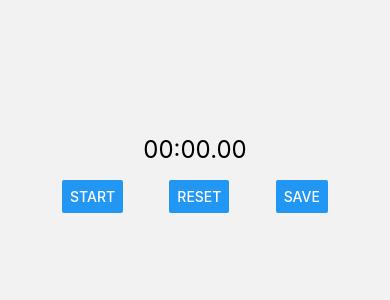
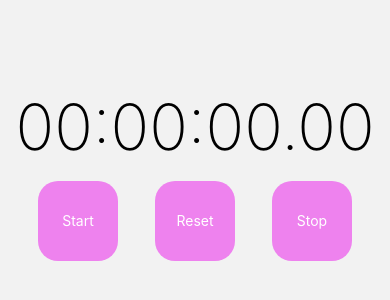
Before and after one commit to Lili0114/Vivida, a React Native app: screen /Workout in a window 390 px wide. Shown: the part 248-548 px from the top of the page. Built offline with nearby package versions, Linux system fonts and the light colour scheme.

Commit message:
Progress Bar, elrendezés, stopper

```diff
--- a/App.tsx
+++ b/App.tsx
@@ -11,6 +11,7 @@ import Welcome from './Screens/Welcome';
 import Home from './Screens/Home';
 import Account from './Screens/Account';
 import Stopwatch from './Screens/StopWatch';
+import Plans from './Screens/Plans';
 
 const Stack = createNativeStackNavigator();
 const Tab = createBottomTabNavigator();
@@ -18,7 +19,8 @@ const Tab = createBottomTabNavigator();
 function Tabs() {
   return (
     <Tab.Navigator>
-      <Tab.Screen name='FirstPage' component={Home} options={{ headerShown: false }} />
+      <Tab.Screen name='Home' component={Home} options={{ headerShown: false }} />
+      <Tab.Screen name='Plans' component={Plans} options={{headerShown: false}} />
       <Tab.Screen name='Workout' component={Stopwatch} options={{ headerShown: false }} />
       <Tab.Screen name='Profile' component={Account} options={{ headerShown: false }} />
     </Tab.Navigator>
@@ -85,8 +87,15 @@ const App = () => {
           }} />
 
         <Stack.Screen
-          name="Home"
+          name="HomePage"
           component={Tabs}
+          options={{
+            headerShown: false
+          }} />
+
+        <Stack.Screen
+          name="Plans"
+          component={Plans}
           options={{
             headerShown: false
           }} />
--- a/Screens/Home.js
+++ b/Screens/Home.js
@@ -1,41 +1,68 @@
-import { Text, StyleSheet, View } from 'react-native';
-import React, { Component } from 'react';
+import { Text, StyleSheet, View, Animated } from 'react-native';
+import React, { Component, useRef, useState } from 'react';
 import { SafeAreaView } from 'react-native-safe-area-context';
 import * as Progress from 'react-native-progress';
+import { Button, Image } from 'react-native-elements';
 
 const Home = () => {
+    const [progress, setProgress] = useState(0);
+
+    const counter = useRef(new Animated.Value(0)).current;
+    const width = counter.interpolate({
+        inputRange: [0, 100],
+        outputRange: ["0%", "100%"],
+        extrapolate: "clamp"
+      })
+
+    const handlePress = () => {
+      setProgress((prevProgress) => prevProgress + 0.1);
+    };
 
     return (
-        <View>
+        <SafeAreaView style={styles.container}>
             <View style={styles.topContainer}>
-                <Text style={[styles.header, styles.boldText]}>Kezdőoldal</Text>
+                <Text style={[styles.header, styles.boldText]}>Home</Text>
             </View>
 
             <View style={styles.progressContainer}>
-                <Text style={styles.regularText}>Tekintsd meg, hogy hogyan teljesítesz:</Text>
-                <Progress.Bar style={styles.progressBar} />
+                <Text style={styles.regularText}>Take a look at how much progress you've made:</Text>
+                <View style={styles.progressBar}>
+                    <Animated.View style={{ ...StyleSheet.absoluteFill, borderRadius: 10, backgroundColor: "violet", width: "70%" }}/>
+                </View>
             </View>
 
             <View style={styles.iconsContainer}>
                 <View style={styles.icons}>
-                    <Text style={styles.iconText}>Kategóriák</Text>
+                    <Image
+                        source={require('../assets/images/triangle.png')}
+                        style={styles.categoryCardImageInCaseOfLongText}/>
+                    <Text style={styles.iconText}>Daily {"\n"}measurements</Text>
                 </View>
                 <View style={styles.icons}>
-                    <Text style={styles.iconText}>Ranglista</Text>
+                    <Image
+                        source={require('../assets/images/triangle.png')}
+                        style={styles.categoryCardImage}/>
+                    <Text style={styles.iconText}>Statistics</Text>
                 </View>
                 <View style={styles.icons}>
-                    <Text style={styles.iconText}>Ingyenes kurzusok</Text>
-                </View>
-                <View style={styles.icons}>
-                    <Text style={styles.iconText}>Egyéb</Text>
+                    <Image
+                        source={require('../assets/images/triangle.png')}
+                        style={styles.categoryCardImage}/>
+                    <Text style={styles.iconText}>Other</Text>
                 </View>
             </View>
 
             <View style={styles.quizContainer}>
-                <Text style={[styles.header, styles.boldText]}>Ajánlott kvízek</Text>
-                <Text style={styles.regularText}>Próbáld ki magad az alábbi kvízek egyikében!</Text>
+                <Text style={[styles.header, styles.boldText]}>Recommended tasks</Text>
+                <Text style={styles.regularText}>Do your daily tasks to earn rewards and badges!</Text>
             </View>
-            </View>
+        {/*<View>
+          <Progress.Bar progress={progress} width={200} height={20} />
+          <Button onPress={handlePress} title="Increase progress" />
+          <Text>Progress: {(progress * 100).toFixed(0)}%</Text>
+        </View>*/}
+        </SafeAreaView>
+
     )
 }
 
@@ -43,7 +70,7 @@ const styles = StyleSheet.create({
     container: {
         flex: 1,
         flexDirection: 'column',
-        backgroundColor: '#F5F5F5'
+        backgroundColor: '#EEB1EE',
     },
 
     topContainer: {
@@ -64,7 +91,8 @@ const styles = StyleSheet.create({
     },
 
     boldText: {
-        fontWeight: 'bold'
+        fontWeight: 'bold',
+        color: "#FFFFFF",
     },
 
     header: {
@@ -90,7 +118,7 @@ const styles = StyleSheet.create({
         flexWrap: 'wrap',
         alignContent: 'center',
         justifyContent: 'center',
-        marginVertical: 10
+        marginVertical: 10,
     },
 
     icons: {
@@ -107,7 +135,7 @@ const styles = StyleSheet.create({
     iconText: {
         textAlign: 'center',
         alignContent: 'center',
-        fontSize: 12
+        fontSize: 10
     },
 
     categoryCardImage: {
--- a/Screens/Login.js
+++ b/Screens/Login.js
@@ -61,7 +61,7 @@ const Login = ({navigation}) => {
 
       <View style={styles.buttonContainer}>
         <TouchableOpacity>
-          <Pressable style={styles.loginButton} onPress={() => navigation.navigate('Home')} /*onPress={signIn}*/>
+          <Pressable style={styles.loginButton} onPress={() => navigation.navigate('HomePage')} /*onPress={signIn}*/>
             <Text style={styles.loginButtonText}>BEJELENTKEZÉS</Text>
           </Pressable>
         </TouchableOpacity>
--- /dev/null
+++ b/Screens/Plans.js
@@ -0,0 +1,118 @@
+import { Text, StyleSheet, View } from 'react-native';
+import React, { Component } from 'react';
+import { SafeAreaView } from 'react-native-safe-area-context';
+
+const Plans = () => {
+
+    return (
+        <SafeAreaView style={styles.container}>
+            <View style={styles.topContainer}>
+                <Text style={[styles.header, styles.boldText]}>Plans</Text>
+                <Text style={styles.regularText}>Choose a plan or create your own</Text>
+            </View>
+        </SafeAreaView>
+    )
+}
+
+const styles = StyleSheet.create({
+    container: {
+        flex: 1,
+        flexDirection: 'column',
+        backgroundColor: '#DDC0FA',
+    },
+
+    topContainer: {
+        //flex: 1,
+        marginVertical: 15,
+        flexDirection: 'column',
+    },
+
+    progressContainer: {
+        flex: 1,
+        flexDirection: 'column',
+        justifyContent: 'center'
+    },
+
+    regularText: {
+        fontSize: 15,
+        paddingHorizontal: 15
+    },
+
+    boldText: {
+        fontWeight: 'bold',
+        color: "#FFFFFF",
+    },
+
+    header: {
+        fontSize: 30,
+        paddingTop: 20,
+        paddingHorizontal: 15
+    },
+
+    progressBar: {
+        height: 20,
+        width: 'auto',
+        borderRadius: 10,
+        marginVertical: 15,
+        marginHorizontal: 15,
+        backgroundColor: '#fff',
+        borderWidth: 2,
+        borderColor: '#C9C9C9'
+    },
+
+    iconsContainer: {
+        flex: 1,
+        flexDirection: 'row',
+        flexWrap: 'wrap',
+        alignContent: 'center',
+        justifyContent: 'center',
+        marginVertical: 10
+    },
+
+    icons: {
+        height: 90,
+        width: 70,
+        //borderColor: 'black',
+        //borderWidth: 2,
+        marginVertical: 5,
+        marginHorizontal: 15,
+        justifyContent: 'center',
+        alignItems: 'center'
+    },
+
+    iconText: {
+        textAlign: 'center',
+        alignContent: 'center',
+        fontSize: 12
+    },
+
+    categoryCardImage: {
+        height: 50,
+        width: 50,
+        marginBottom: 10
+    },
+
+    categoryCardImageInCaseOfLongText: {
+        height: 50,
+        width: 50,
+        marginBottom: 10,
+        marginTop: 15
+    },
+
+    quizContainer: {
+        flex: 2,
+        flexDirection: 'column'
+    },
+
+    containerScrollView: {
+        flexDirection: 'row',
+
+    },
+
+    quizCards: {
+        height: 200,
+        width: 180
+    }
+})
+
+export default Plans
--- a/Screens/StopWatch.js
+++ b/Screens/StopWatch.js
@@ -1,5 +1,6 @@
 import React, { useState, useEffect } from 'react';
-import { View, Text, Button, StyleSheet } from 'react-native';
+import { View, Text, Button, StyleSheet, Pressable } from 'react-native';
+import { TouchableOpacity, GestureHandlerRootView } from 'react-native-gesture-handler';
 
 const Stopwatch = () => {
   const [running, setRunning] = useState(false);
@@ -32,34 +33,45 @@ const Stopwatch = () => {
   };
 
   const handleSave = () => {
-    const timeInMinutes = Math.ceil(elapsedTime / (1000 * 60)); //kerekítés
-    console.log('Elapsed time:', timeInMinutes, 'minutes');
+    const timeInMinutes = (elapsedTime / (1000 * 60)).toFixed(1); //egy tizedesre kerekítve (float elapsedTime)
+    console.log('Elapsed time:', timeInMinutes, 'minute(s)');
     // todo: adatbázisba menteni
   };
+
+  const formatTime = () => {
+    const hours = Math.floor(elapsedTime / (1000 * 60 * 60));
+    const minutes = Math.floor((elapsedTime % (1000 * 60 * 60)) / (1000 * 60));
+    const seconds = Math.floor((elapsedTime % (1000 * 60)) / 1000);
+    const millis = Math.floor((elapsedTime % 1000) / 10);
+
+    return `${pad(hours)}:${pad(minutes)}:${pad(seconds)}.${pad(millis)}`;
+  };
+
+  const pad = (number) => {
+    return number < 10 ? '0' + number : number;
+  };
+
 
   return (
     <View style={styles.container}>
       <Text style={styles.timer}>{formatTime(elapsedTime)}</Text>
       <View style={styles.buttonContainer}>
-        <Button title={running ? 'Stop' : 'Start'} onPress={handleStartStop} />
-        <Button title="Reset" onPress={handleReset} />
-        <Button title="Save" onPress={handleSave} />
+        <GestureHandlerRootView>
+        <View style={styles.buttonRow}>
+          <Pressable style={styles.button}>
+            <Text style={styles.buttonText} onPress={handleStartStop}>{running ? 'Pause' : 'Start'}</Text>
+          </Pressable>
+          <Pressable style={styles.button}>
+            <Text style={styles.buttonText} onPress={handleReset}>Reset</Text>
+          </Pressable>
+          <Pressable style={styles.button}>
+            <Text style={styles.buttonText} onPress={handleSave} disabled={running}>Stop</Text>
+          </Pressable>
+        </View>
+        </GestureHandlerRootView>
       </View>
     </View>
   );
-};
-
-const formatTime = (milliseconds) => {
-  const totalSeconds = Math.floor(milliseconds / 1000);
-  const minutes = Math.floor(totalSeconds / 60);
-  const seconds = totalSeconds % 60;
-  const millis = Math.floor((milliseconds % 1000) / 10);
-
-  return `${pad(minutes)}:${pad(seconds)}.${pad(millis)}`;
-};
-
-const pad = (number) => {
-  return number < 10 ? '0' + number : number;
 };
 
 export default Stopwatch;
@@ -71,12 +83,35 @@ const styles = StyleSheet.create({
     alignItems: 'center',
   },
   timer: {
-    fontSize: 24,
+    color: '#000000',
+    fontSize: 64,
+    fontWeight: '200',
     marginBottom: 16,
   },
   buttonContainer: {
     flexDirection: 'row',
+    justifyContent: 'space-evenly',
+    width: '90%',
+    alignSelf: 'center',
+  },
+  button: {
+    width: 80,
+    height: 80,
+    borderRadius: 40,
+    justifyContent: 'center',
+    alignItems: 'center',
+    borderRadius: 20,
+    backgroundColor: 'violet',
+  },
+  buttonText: {
+    fontSize: 14,
+    color: '#FFFFFF'
+  },
+  buttonRow: {
+    flexDirection: 'row',
     justifyContent: 'space-around',
-    width: '80%',
+    width: '100%',
+    alignSelf: 'center',
   },
+
 });
```
Also changed, not shown: assets/images/triangle.png (added).
